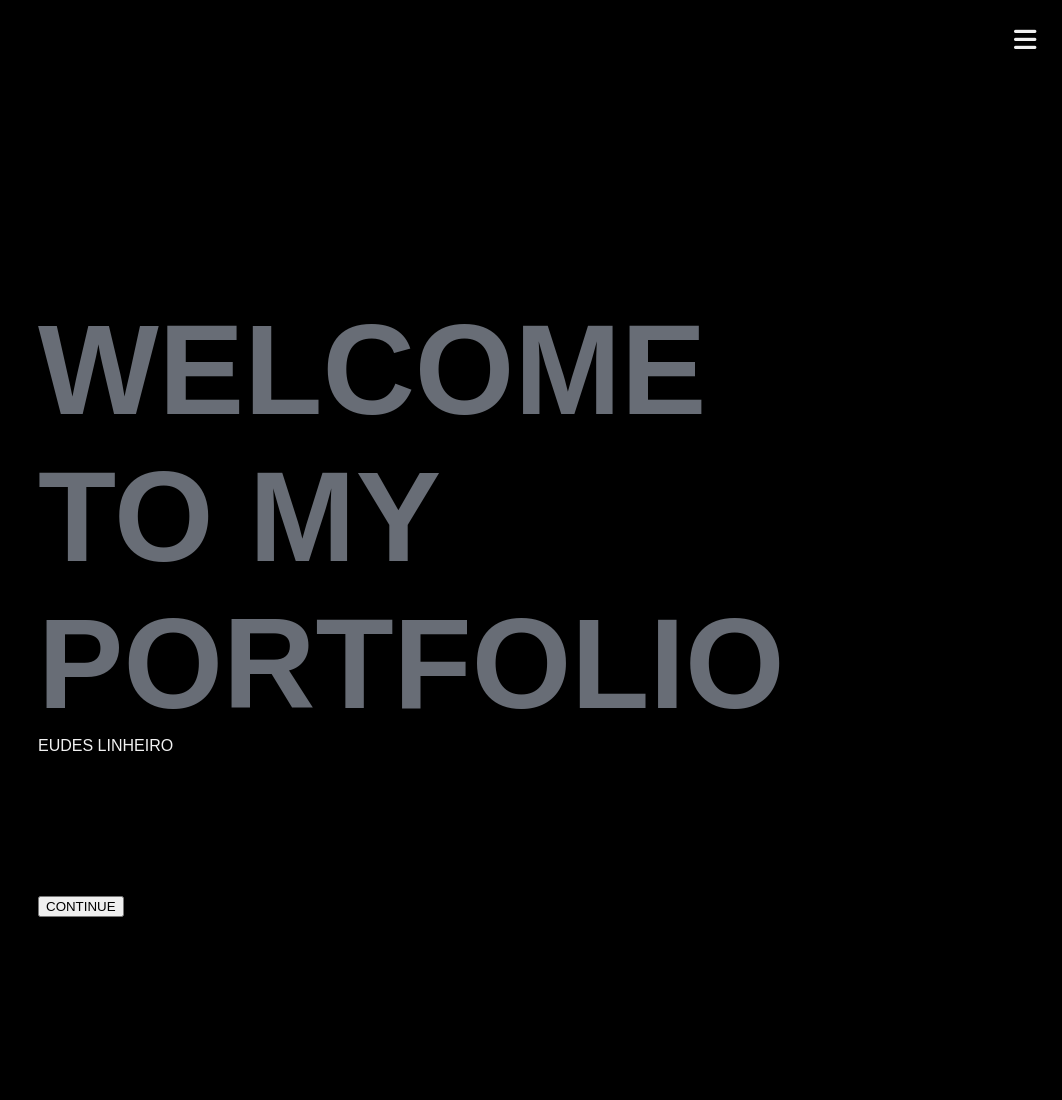
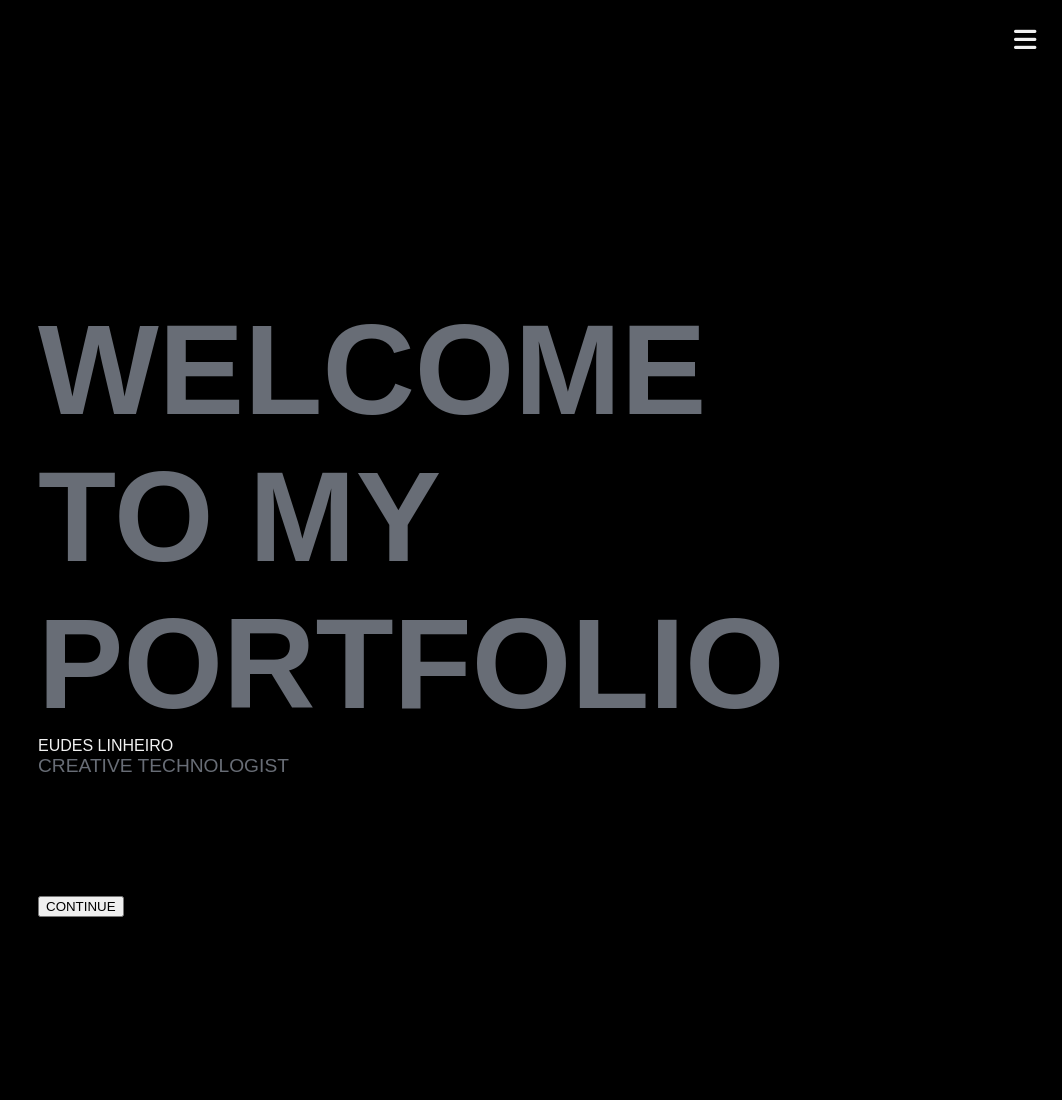
Before and after one commit to eudes-linheiro/Eudes-Linheiro, a plain HTML site: page index.html in a window 1280 px wide. Shown: the top 1100 px of the page, without its empty margins (218-1280 px from the left). Drawn offline with Linux system fonts and the light colour scheme; a web font is replaced by a local one.

Commit message:
Update index.html

```diff
--- a/index.html
+++ b/index.html
@@ -65,7 +65,8 @@
     </div>
     <div>
         <h1 style="color: #686D76; padding: 20% 20% 0 20%; font-size: 10dvw; font-weight: bolder; margin: 0;">WELCOME TO MY PORTFOLIO</h1>
-        <p style="color: #f1f1f1; padding: 0 20% 2% ; margin: 0;">EUDES LINHEIRO</p>
+        <p style="color: #f1f1f1; padding: 0 20% 0 ; margin: 0;">EUDES LINHEIRO</p>
+        <p style="color: #686D76; padding: 0 20% 4% ; margin: 0; font-size: 1.5dvw;">CREATIVE TECHNOLOGIST</p>
         <button style="margin: 0; position: absolute; top: 70dvw; left: 20%;"><a href="about.html" style="text-decoration: none; color: black;">CONTINUE</a></button>
         <p style="color: #686D76; text-align: center; padding: 35% 0 0 0; font-size: 2dvw;">&copy; EUDES LINHEIRO 2025.</p>
     </div>
```
